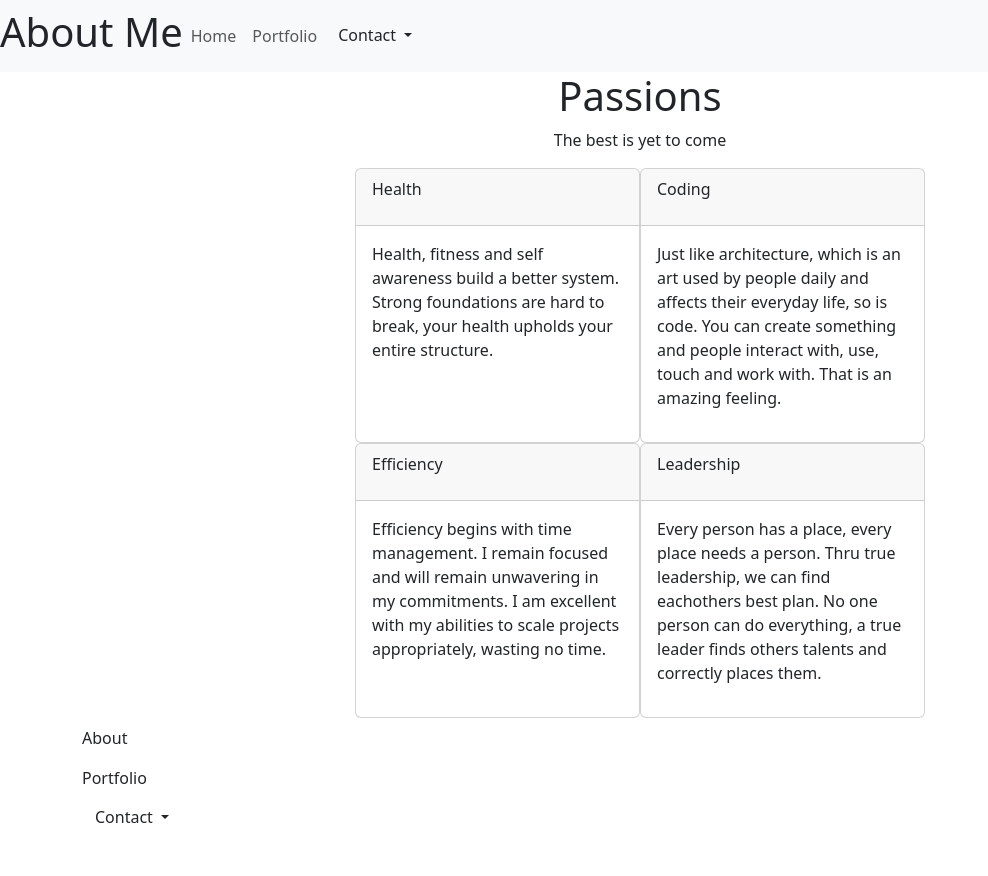
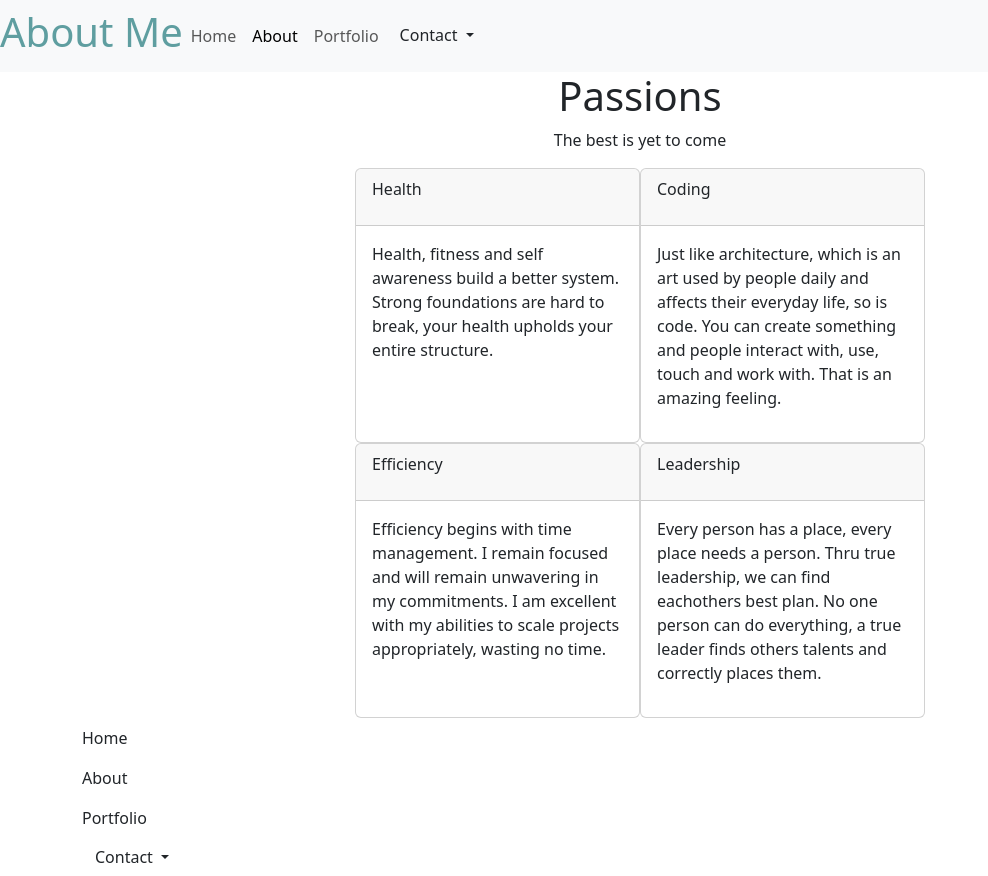
Before and after one commit to jstrathres/PULLING-UP-BY-YOUR-BOOTSTRAP, a plain HTML site: page BootStrapAbout.html in a window 1280 px wide. Shown: the whole page, without its empty margins (0-988 px from the left). Before the commit the page ends 836 px from the top, so only its background shows below. Drawn offline with nearby package versions, Linux system fonts and the light colour scheme.

Commit message:
added tabs, fixed spelling

```diff
--- a/BootStrapAbout.html
+++ b/BootStrapAbout.html
@@ -9,7 +9,7 @@
 </head>
 <body>
 
-    <nav class="navbar navbar-expand-sm bg-light sticky-top">
+    <nav class="navbar navbar-expand-sm bg-light sticky-top" style="color:cadetblue">
 
         <h1>About Me</h1>
 
@@ -20,8 +20,13 @@
                 </li>
 
                 <li class="nav-item">
+                    <a class="nav-link active" href="BootStrapAbout.html">About</a>
+                </li>
+
+                <li class="nav-item">
                     <a class="nav-link" href="BootStrapPortfolio.html">Portfolio</a>
                 </li>
+
 
                 <li class="nav-item">
 
@@ -111,6 +116,10 @@
         <ul class="navbar-nav col-1">
 
             <li class="nav-item">
+                <a class="nav-link active" href="BootstrapHome.html">Home</a>
+            </li>
+
+            <li class="nav-item">
                 <a class="nav-link" href="BootStrapAbout.html">About</a>
             </li>
 
@@ -134,9 +143,14 @@
                 </div>
 
             </li>
+
         </ul>
     </footer>
+
     </div>
+
     <script src="https://cdn.jsdelivr.net/npm/bootstrap@5.3.0-alpha1/dist/js/bootstrap.bundle.min.js" integrity="sha384-w76AqPfDkMBDXo30jS1Sgez6pr3x5MlQ1ZAGC+nuZB+EYdgRZgiwxhTBTkF7CXvN" crossorigin="anonymous"></script>
+
 </body>
+
 </html>
```
Also changed, not shown: BootStrapPortfolio.html (+11 -2 lines), BootstrapHome.html (+8 -2 lines).
